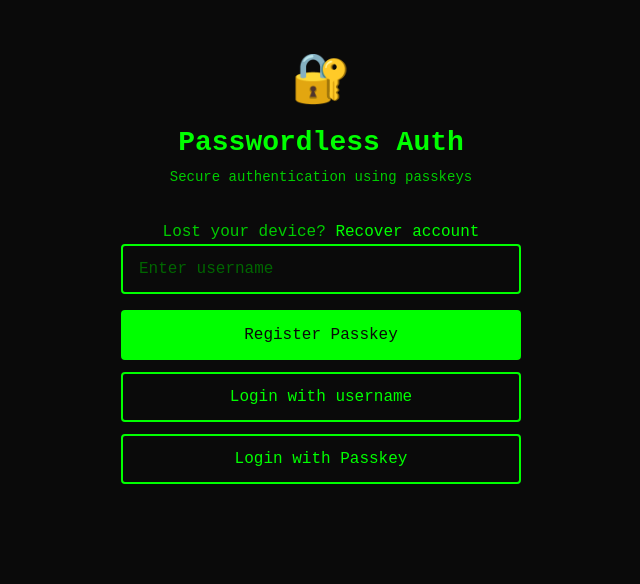
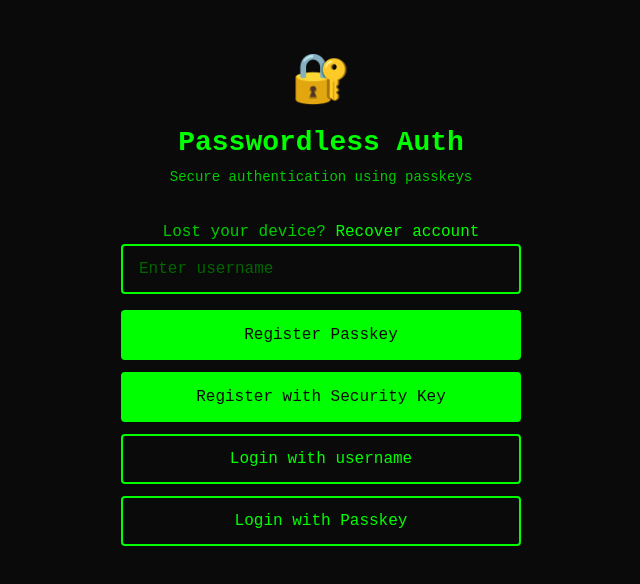
Before and after one commit to stephenp0320/passwordless-auth-system, a React app in the folder frontend/: page / in a window 1280 px wide. Shown: the top 584 px of the page, without its empty margins (319-959 px from the left). Built offline with nearby package versions, Linux system fonts and the light colour scheme; the HTML template or start-up script is replaced by a standard one.

Commit message:
feat: register accepts authenticator type

```diff
--- a/frontend/src/App.tsx
+++ b/frontend/src/App.tsx
@@ -16,7 +16,7 @@ function App() {
 
 
   // Passkey registration flow
-  const register = async () => {
+  const register = async (authenticator_type: string = 'platform') => {
     if (!username.trim()) {
       setStatus({ message: 'Please enter a username', type: 'error' })
       return
@@ -31,7 +31,7 @@ function App() {
       const response = await fetch("http://localhost:5001/register/start", {
         method: "POST",
         headers: { "Content-type": "application/json" },
-        body: JSON.stringify({ username }),
+        body: JSON.stringify({ username, authenticator_type: authenticator_type }),
       });
 
       const options = await response.json();
@@ -80,6 +80,7 @@ function App() {
       //   body: JSON.stringify({ username, credential: credentials }),
       // });
 
+      console.log(`${username} registered with ${res.authenticator_type}`)
       setStatus({ message: 'Registration successful! You can now login.', type: 'success' })
     } catch (error) {
       console.error(error)
@@ -207,6 +208,9 @@ function App() {
             <button onClick={register} disabled={isLoading} className="btn-primary">
               {isLoading ? 'Please wait...' : 'Register Passkey'}
             </button>
+            <button onClick={() => register('cross-platform')} disabled={isLoading} className="btn-primary">
+              {isLoading ? 'Please wait...' : 'Register with Security Key'}
+            </button>
             <button onClick={login} disabled={isLoading} className="btn-secondary">
               {isLoading ? 'Please wait...' : 'Login with username'}
             </button>
```
